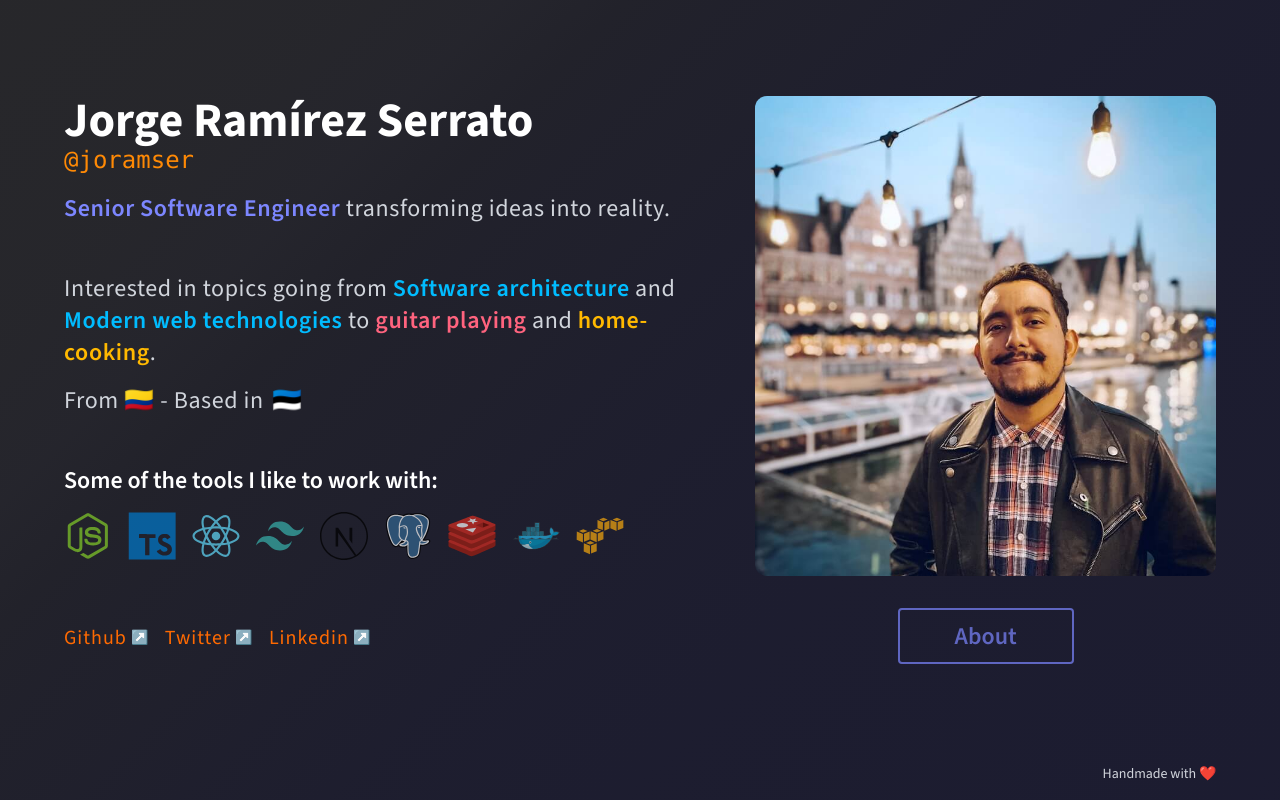
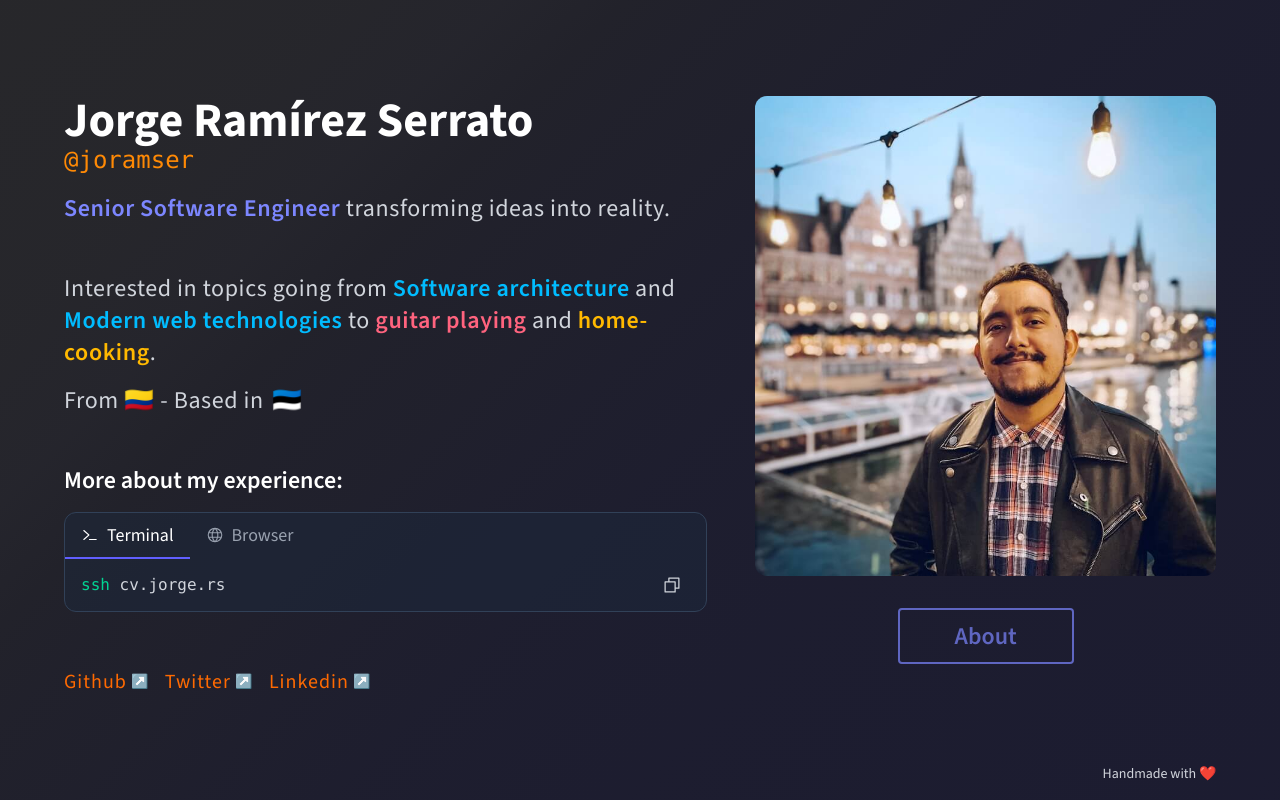
Before and after one commit to joramser/website, a Next.js app: page / in a window 1280 px wide. Built offline with nearby package versions, Linux system fonts and the light colour scheme.

Commit message:
Implement CV links as code tab

```diff
--- a/src/app/page.tsx
+++ b/src/app/page.tsx
@@ -1,8 +1,10 @@
+import { GlobeIcon, TerminalIcon } from "@phosphor-icons/react/ssr";
 import { BasicLink } from "@web/components/ui/BasicLink";
 import { ButtonLink } from "@web/components/ui/ButtonLink";
-import { Tooltip } from "@web/components/ui/Tooltip";
+import { CodeTab } from "@web/components/ui/CodeTab";
+// import { Tooltip } from "@web/components/ui/Tooltip";
 import { data } from "@web/data";
-import Image from "next/image";
+// import Image from "next/image";
 
 export default function HomePage() {
   return (
@@ -62,7 +64,7 @@ export default function HomePage() {
             </div>
           </div>
           {/* Tools */}
-          <div className="mt-8 md:mt-12">
+          {/* <div className="mt-8 md:mt-12">
             <h3 className="font-semibold text-white">
               Some of the tools I like to work with:
             </h3>
@@ -87,6 +89,41 @@ export default function HomePage() {
                 ))}
               </ul>
             </div>
+          </div> */}
+          <div className="mt-8 md:mt-12">
+            <h3 className="font-semibold text-white">
+              More about my experience:
+            </h3>
+            <CodeTab
+              className="text-lg mt-4"
+              items={[
+                {
+                  label: "Terminal",
+                  value: data.cv.ssh,
+                  content: (
+                    <>
+                      <span className="text-emerald-400">ssh </span>
+                      <span>{data.cv.ssh.replace("ssh ", "")}</span>
+                    </>
+                  ),
+                  icon: <TerminalIcon />,
+                },
+                {
+                  label: "Browser",
+                  value: data.cv.web,
+                  content: (
+                    <a
+                      className="text-emerald-300"
+                      href={data.cv.web}
+                      target="_blank"
+                    >
+                      {data.cv.web}
+                    </a>
+                  ),
+                  icon: <GlobeIcon />,
+                },
+              ]}
+            />
           </div>
           {/* Links */}
           <div className="mt-8 flex justify-center md:mt-14 md:justify-start">
--- /dev/null
+++ b/src/components/ui/CodeTab.tsx
@@ -0,0 +1,74 @@
+"use client";
+
+import { CheckIcon, CopyIcon } from "@phosphor-icons/react";
+import * as Tabs from "@radix-ui/react-tabs";
+import { clsx } from "clsx";
+import type { ReactElement } from "react";
+import { useState } from "react";
+
+type CodeTabItem = {
+  label: string;
+  value: string;
+  content: ReactElement;
+  icon?: ReactElement;
+};
+
+type CodeTabProps = {
+  items: CodeTabItem[];
+  className?: string;
+};
+
+export const CodeTab: React.FC<CodeTabProps> = ({ items, className }) => {
+  const [copied, setCopied] = useState(false);
+
+  const handleCopy = async (code: string) => {
+    await navigator.clipboard.writeText(code);
+    setCopied(true);
+    setTimeout(() => setCopied(false), 2000);
+  };
+
+  return (
+    <Tabs.Root
+      className={clsx(
+        "w-full bg-slate-800/50 border border-slate-700 rounded-xl",
+        className,
+      )}
+      defaultValue={items[0].value}
+    >
+      <Tabs.List className="flex">
+        {items.map((item) => (
+          <Tabs.Trigger
+            key={item.value}
+            value={item.value}
+            className={clsx(
+              "flex gap-2 items-center px-4 py-2 transition-colors text-gray-400 hover:text-gray-200 border-b-2 border-transparent",
+              "data-[state=active]:text-white data-[state=active]:border-b-2 data-[state=active]:border-indigo-500",
+            )}
+          >
+            {item?.icon}
+            {item.label}
+          </Tabs.Trigger>
+        ))}
+      </Tabs.List>
+      {items.map((item) => (
+        <Tabs.Content
+          key={item.value}
+          value={item.value}
+          className="flex justify-between items-center px-4 py-2 text-base"
+        >
+          <pre className="overflow-x-auto">
+            <code className="text-gray-300">{item.content}</code>
+          </pre>
+          <button
+            type="button"
+            onClick={() => handleCopy(item.value)}
+            className={"p-2 rounded transition-colors hover:bg-slate-700"}
+            aria-label="Copy code"
+          >
+            {copied ? <CheckIcon size={20} /> : <CopyIcon size={20} />}
+          </button>
+        </Tabs.Content>
+      ))}
+    </Tabs.Root>
+  );
+};
--- a/src/data.ts
+++ b/src/data.ts
@@ -19,4 +19,8 @@ export const data = {
     { title: "Docker", icon: "/icons/docker.svg" },
     { title: "AWS", icon: "/icons/amazonwebservices.svg" },
   ],
+  cv: {
+    web: "https://cv.jorge.rs",
+    ssh: "ssh cv.jorge.rs",
+  },
 };
```
